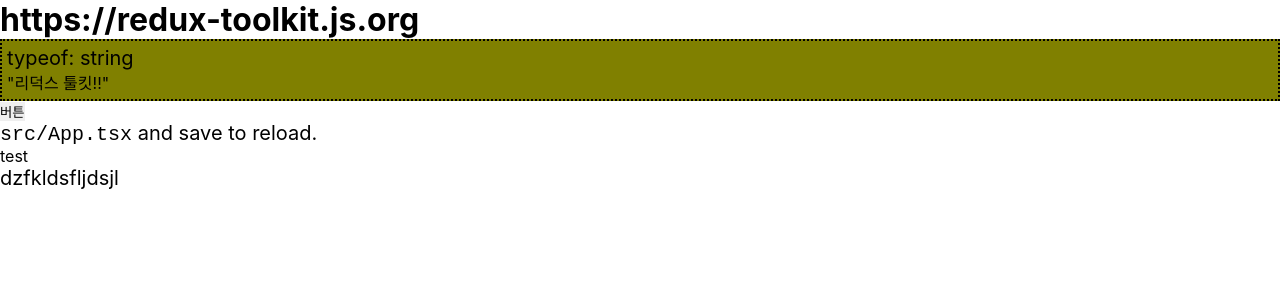
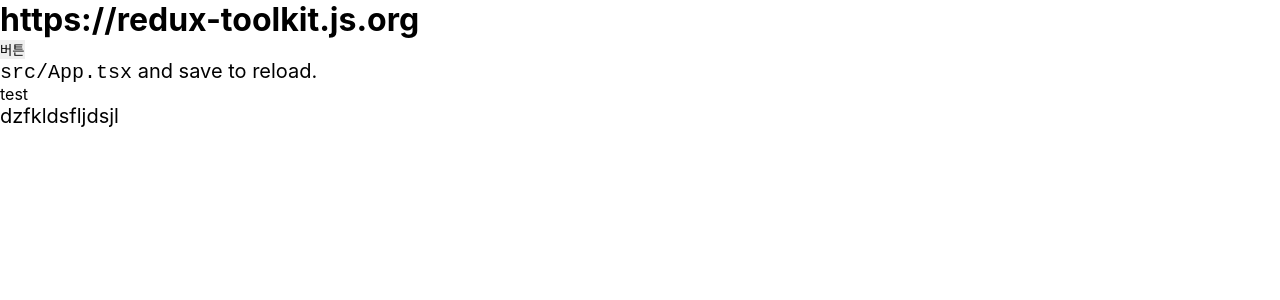
Before and after one commit to yeshtml5/yeshtml5_web, a React (Create React App) app: page /test in a window 1280 px wide. Shown: the top 300 px of the page. Built offline with nearby package versions, Linux system fonts and the light colour scheme.

Commit message:
업데이트

```diff
--- a/src/screens/main/presenter.tsx
+++ b/src/screens/main/presenter.tsx
@@ -6,9 +6,9 @@
 import React from 'react'
 import {Link} from 'react-router-dom'
 import {useSelector, useDispatch} from 'react-redux'
-import {debug} from '../../lib/util'
 import {RootState} from '../../store'
-import {setTitle} from '../../store/modules/history'
+import {setTitle} from 'src/store/modules/history'
+// import {debug} from '@lib/util'
 
 export default function Presenter() {
   // hooks
@@ -22,7 +22,7 @@
       <h1>
         <a href="https://redux-toolkit.js.org/">https://redux-toolkit.js.org</a>{' '}
       </h1>
-      {debug(title)}
+      {/* {debug(title)} */}
       <button
         onClick={() => {
           dispatch(setTitle('리덕스 툴킷 너무 재밌어!'))
```
Also changed, not shown: tsconfig.json (+10 -4 lines).
